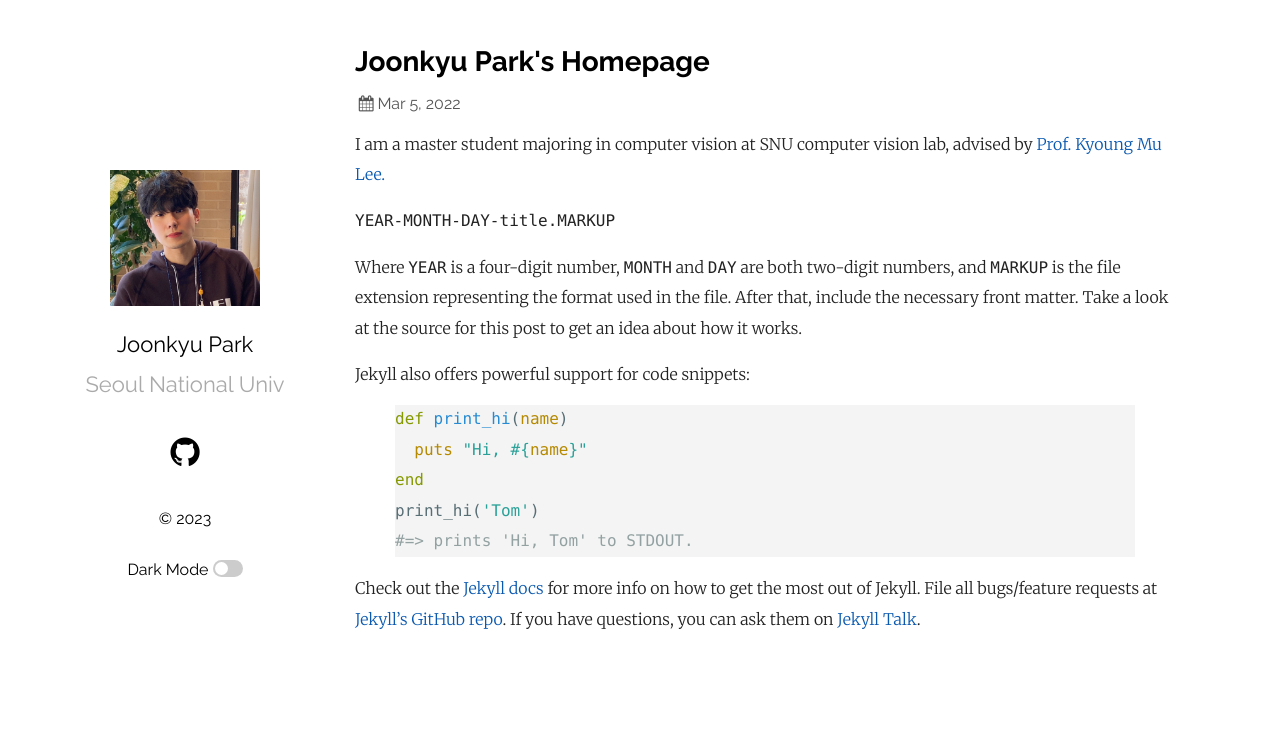
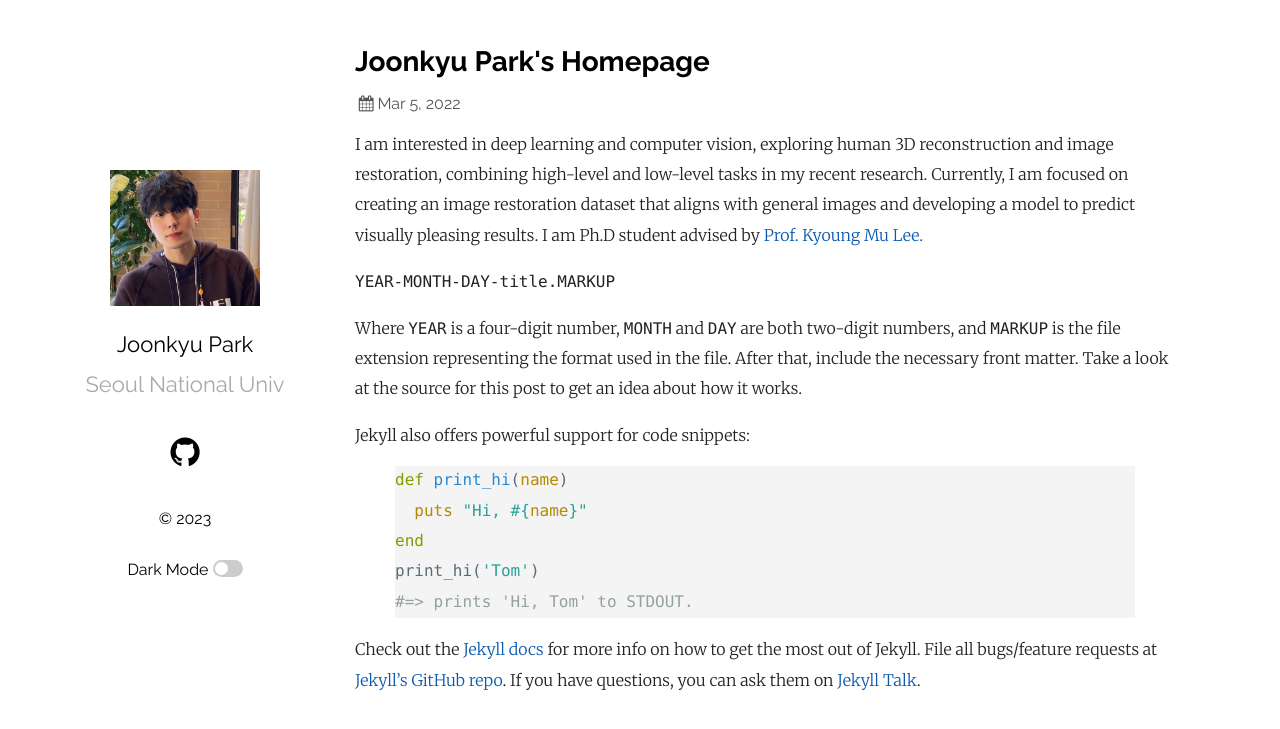
Before and after one commit to jkpark0825/jkpark0825_2.github.io, a Jekyll site: the page built from _posts/2022-03-05-welcome-to-jekyll.markdown, in a window 1280 px wide. Shown: the top 729 px of the page. Built offline with Jekyll 4.4.1, drawn with Linux system fonts in a browser that asks for light colours.

Commit message:
Update 2022-03-05-welcome-to-jekyll.markdown

```diff
--- a/_posts/2022-03-05-welcome-to-jekyll.markdown
+++ b/_posts/2022-03-05-welcome-to-jekyll.markdown
@@ -3,8 +3,9 @@ layout: post
 title:  Joonkyu Park's Homepage
 date:   2022-03-05 12:59:49 +0900
 ---
-
-I am a master student majoring in computer vision at SNU computer vision lab, advised by <a href="https://cv.snu.ac.kr/index.php/faculty//">Prof. Kyoung Mu Lee.</a>
+I am interested in deep learning and computer vision, exploring human 3D reconstruction and image restoration, combining high-level and low-level tasks in my recent research.
+Currently, I am focused on creating an image restoration dataset that aligns with general images and developing a model to predict visually pleasing results.
+I am Ph.D student advised by <a href="https://cv.snu.ac.kr/index.php/faculty//">Prof. Kyoung Mu Lee.</a>
 
 `YEAR-MONTH-DAY-title.MARKUP`
 
```
